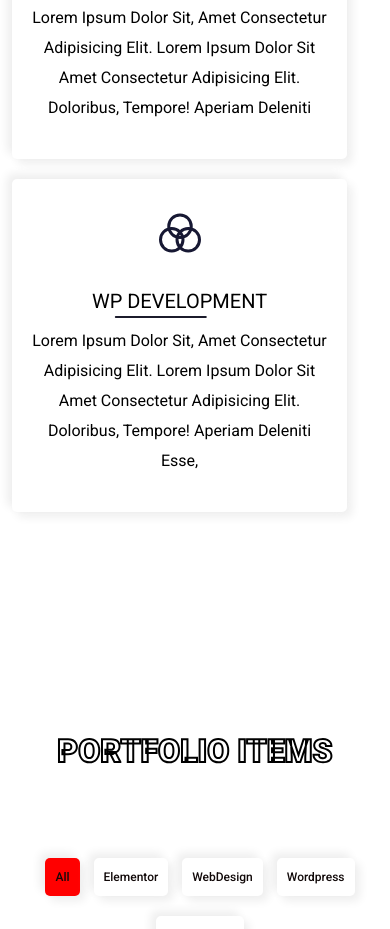
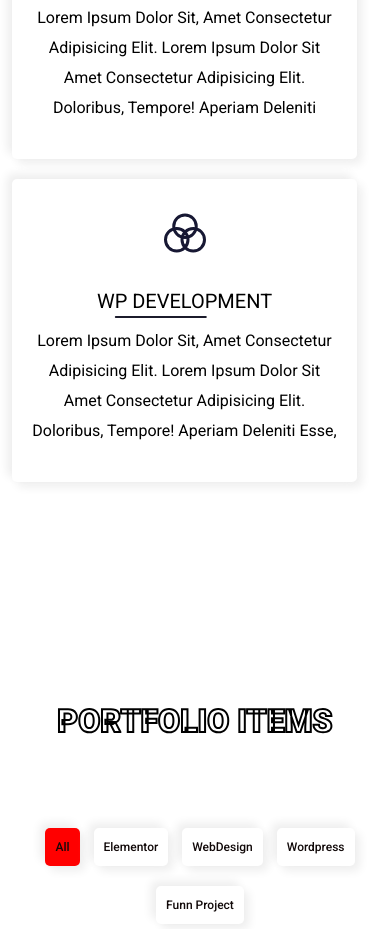
Before and after one commit to mdmhshasan/portfolio, a plain HTML site: page index.html in a window 390 px wide. Shown: the part 3723-4652 px from the top of the page. Drawn offline with nearby package versions, Linux system fonts and the light colour scheme.

Commit message:
Update responsive.css

```diff
--- a/css/responsive.css
+++ b/css/responsive.css
@@ -216,7 +216,7 @@
 grid-template-columns: auto auto!important;
 }
 .service-content .s-box{
-width: 335px!important;
+width: 345px!important;
 }
 .produduct{
 display: grid;
```
